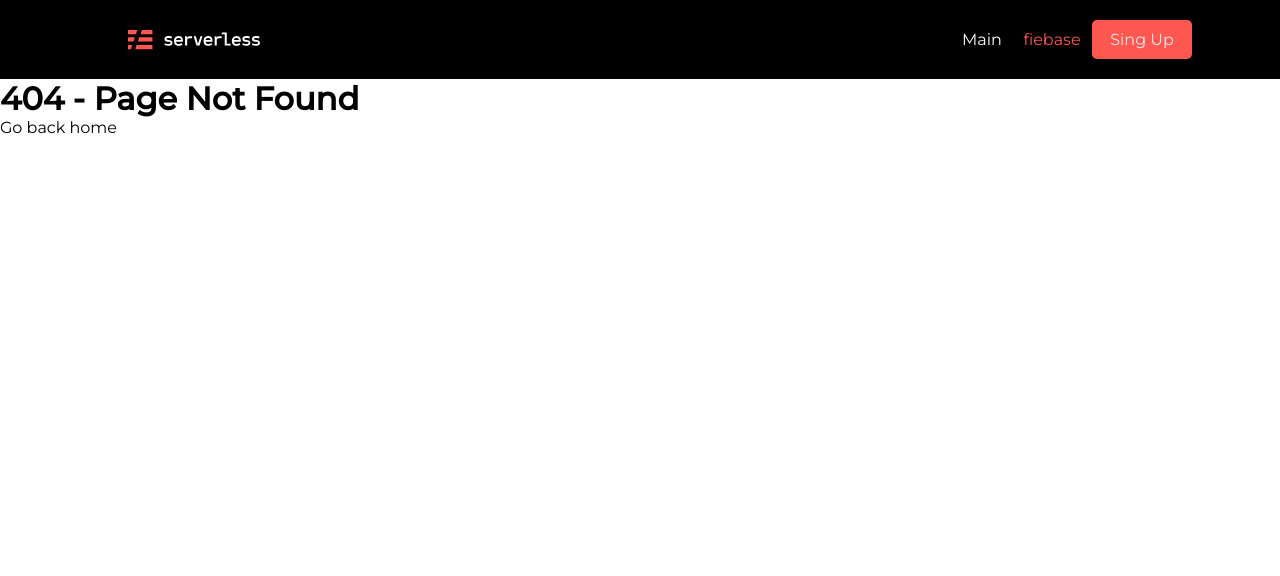
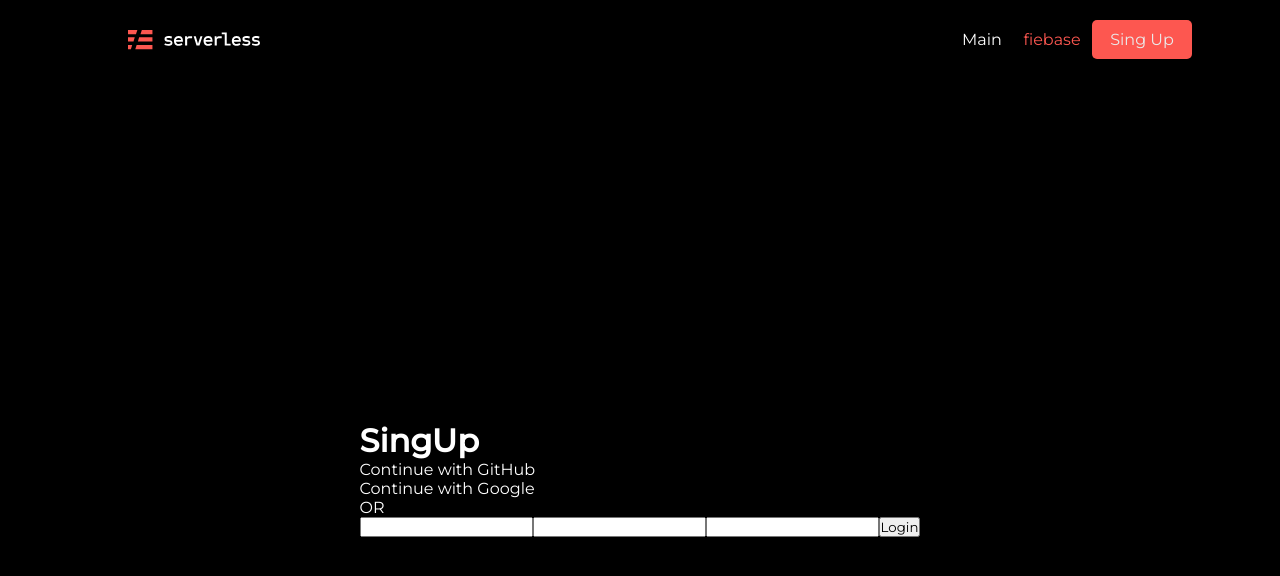
Before and after one commit to AlexandrMedb/serverlesspr, a Next.js app: page /login in a window 1280 px wide. Before the commit this address had no page. Shown: the top 576 px of the page. Built offline with nearby package versions, Linux system fonts and the light colour scheme.

Commit message:
add newLoginPage

```diff
--- a/src/containers/mainHeader.tsx
+++ b/src/containers/mainHeader.tsx
@@ -16,7 +16,7 @@ export const MainHeader=()=>{
           <LinkMain href={'/'} text={'Main'}/>
           <LinkMain href={'/firebaseAuth'} text={'fiebase'} setSecondColor={true}/>
 
-          <ButtonC text={'Sing Up'} onClick={()=>router.push('firebaseAuth')}/>
+          <ButtonC text={'Sing Up'} onClick={()=>router.push('login')}/>
 
         </div>
 
--- a/src/firebase/config.ts
+++ b/src/firebase/config.ts
@@ -26,15 +26,18 @@ const firebaseConfig = {
 
 
 let app;
+// const database = getDatabase(app);
+
 if (!getApps().length) {
   app = initializeApp(firebaseConfig);
+  // database = getDatabase(app);
+  // const auth = getAuth();
 } else {
   app = getApp();
 }
 
 
 export const authFirebase = getAuth(app);
-const database = getDatabase(app);
 
 
 // export function writeProject( name:string) {
--- /dev/null
+++ b/src/pages/login.tsx
@@ -0,0 +1,41 @@
+import {NextPage} from 'next';
+import styles from 'styles/login.module.scss';
+import {getAuth, GoogleAuthProvider, signInWithRedirect, GithubAuthProvider} from 'firebase/auth';
+import {authFirebase} from '../firebase/config';
+
+
+const Login: NextPage = () => {
+  const gitHandler=()=>{
+    const provider = new GithubAuthProvider();
+    signInWithRedirect(authFirebase, provider).then((res)=> console.log(res));
+  };
+
+  const googleHandler=()=>{
+    const provider = new GoogleAuthProvider();
+    signInWithRedirect(authFirebase, provider).then((res)=> console.log(res));
+  };
+
+
+  return <main className={styles.wrapper}>
+    <div className={styles.container}>
+      <h1>SingUp</h1>
+      <div className={styles.btnContainer}>
+        <div onClick={gitHandler}>Continue with GitHub</div>
+        <div onClick={googleHandler}>Continue with Google</div>
+      </div>
+
+      <div>OR</div>
+
+      <div>
+        <input type="email"/>
+        <input type="password"/>
+        <input type="password"/>
+        <button>Login</button>
+      </div>
+    </div>
+    {/* <button onClick={()=>authFirebase.signOut()}>Logout</button>*/}
+  </main>;
+};
+
+
+export default Login;
--- /dev/null
+++ b/src/styles/login.module.scss
@@ -0,0 +1,14 @@
+@import "src/styles/const.module";
+
+
+.wrapper{
+  background: $mainBg;
+  min-height: 100vh;
+  display: flex;
+  align-items: center;
+  justify-content: center;
+}
+
+.container{
+  color:$firstTextColor
+}
```
Also changed, not shown: src/pages/firebaseAuth.tsx (+11 -1 lines).
